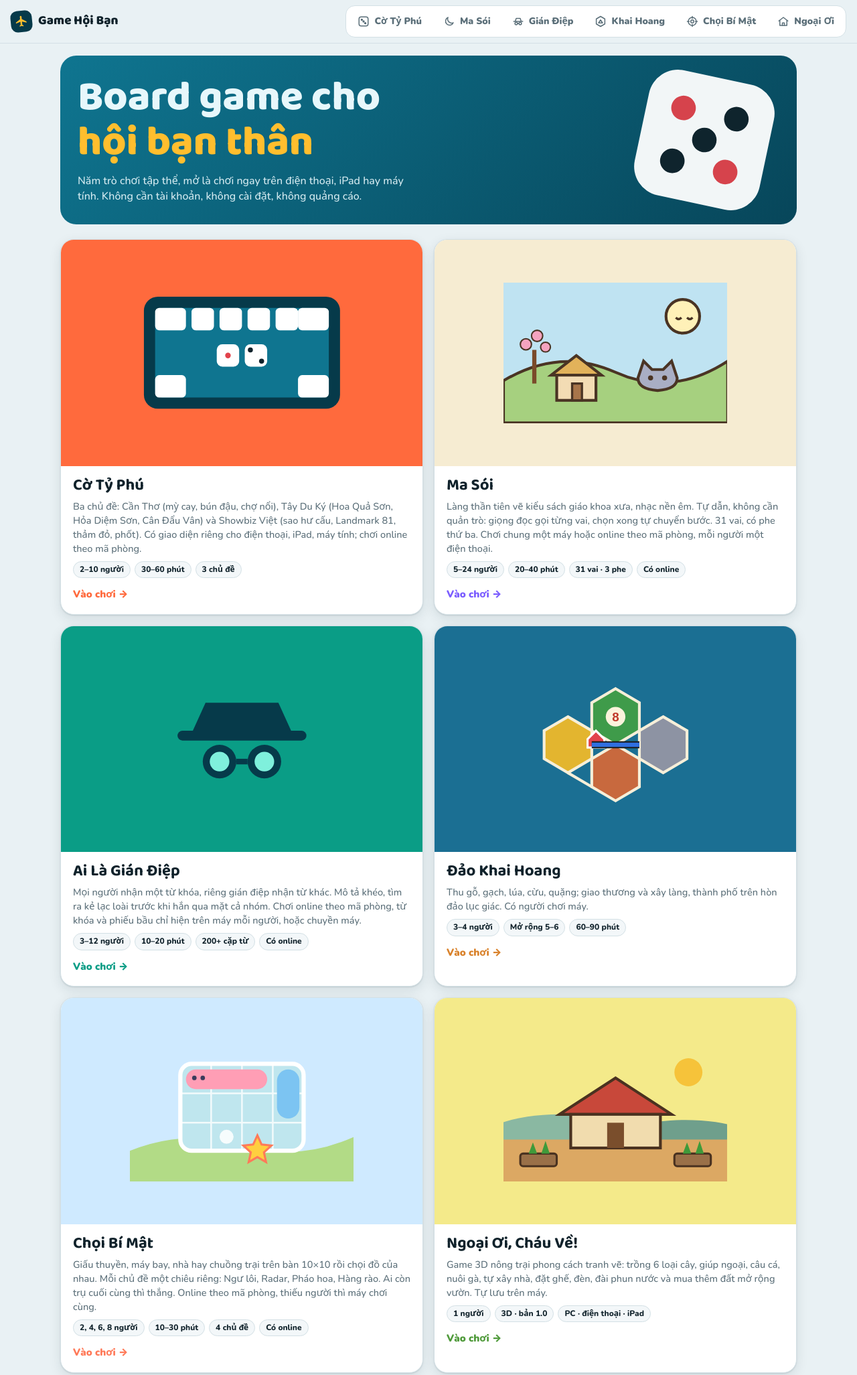
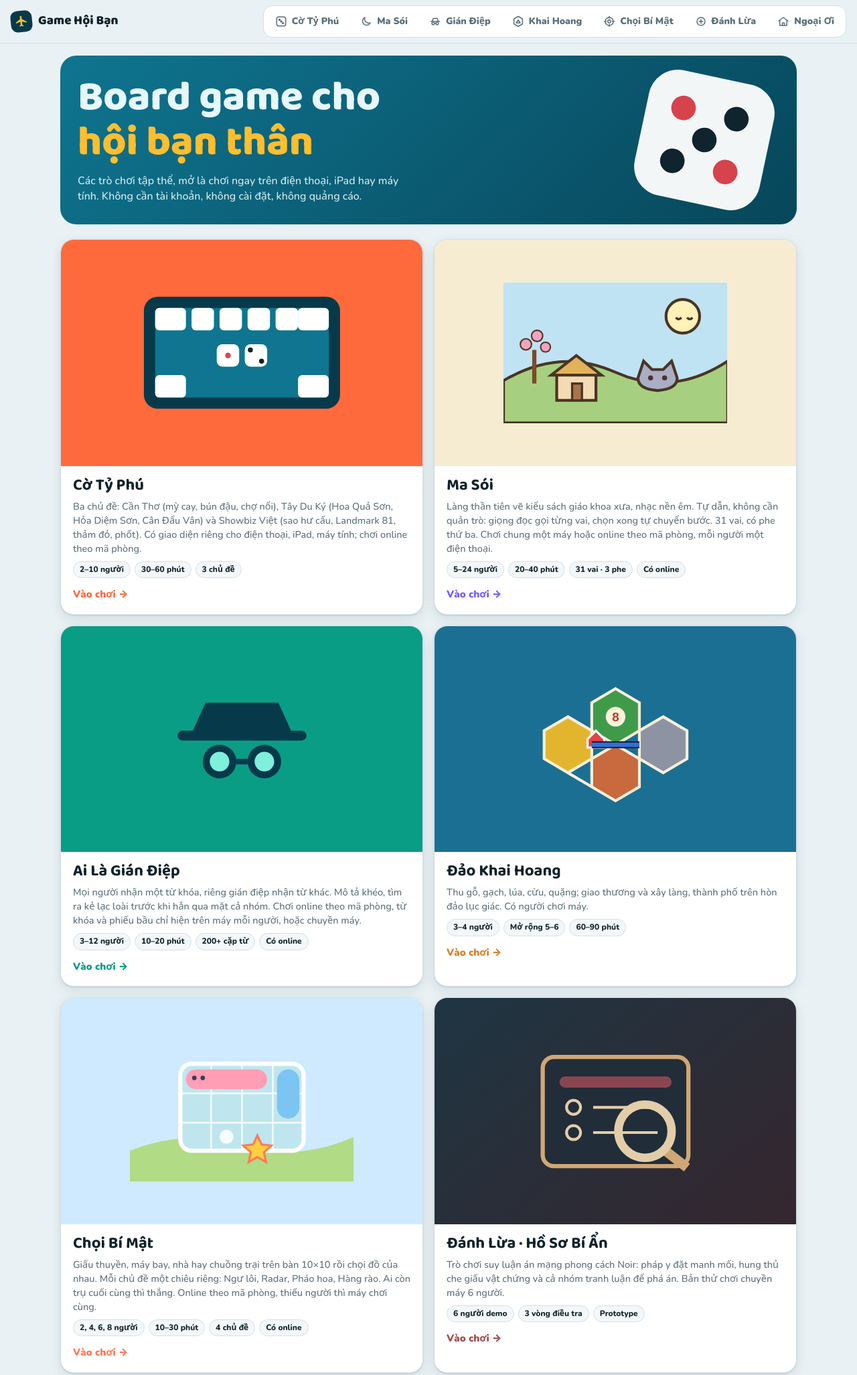
Before and after one commit to buuhaucantho-ship-it/game-hoi-ban, a plain HTML site: page index.html in a window 1280 px wide. Shown: the top 2053 px of the page at 67% size. Drawn offline with nearby package versions, Linux system fonts and the light colour scheme.

Commit message:
feat: feature Đánh Lừa in game hub navigation and catalog

```diff
--- a/index.html
+++ b/index.html
@@ -46,6 +46,7 @@
     <a class="gtab" href="gian-diep.html" style="--tc:#0a9d86"><svg class="i" viewBox="0 0 24 24"><path d="M3 12h18M6 12l2-6h8l2 6"/><circle cx="8" cy="16" r="2.5"/><circle cx="16" cy="16" r="2.5"/><path d="M10.5 16h3"/></svg>Gián Điệp</a>
     <a class="gtab" href="khai-hoang.html" style="--tc:#d9822b"><svg class="i" viewBox="0 0 24 24"><path d="M12 2l8.5 5v10L12 22l-8.5-5V7z"/><path d="M8 15l4-6 4 6z"/></svg>Khai Hoang</a>
     <a class="gtab" href="choi.html" style="--tc:#ff7a59"><svg class="i" viewBox="0 0 24 24"><circle cx="12" cy="12" r="8"/><circle cx="12" cy="12" r="3"/><path d="M12 2v4M12 18v4M2 12h4M18 12h4"/></svg>Chọi Bí Mật</a>
+    <a class="gtab" href="danh-lua.html" style="--tc:#a64e50"><svg class="i" viewBox="0 0 24 24"><circle cx="12" cy="12" r="8"/><path d="M8 12h8M12 8v8"/></svg>Đánh Lừa</a>
     <a class="gtab" href="ngoai-oi/" style="--tc:#4f9a3a"><svg class="i" viewBox="0 0 24 24"><path d="M3 11l9-7 9 7"/><path d="M5 10v10h14V10"/><path d="M10 20v-5h4v5"/></svg>Ngoại Ơi</a>
   </div>
 </div></nav>
@@ -53,7 +54,7 @@
 <main class="wrap">
   <section class="hero">
     <h1>Board game cho <span>hội bạn thân</span></h1>
-    <p>Năm trò chơi tập thể, mở là chơi ngay trên điện thoại, iPad hay máy tính. Không cần tài khoản, không cài đặt, không quảng cáo.</p>
+    <p>Các trò chơi tập thể, mở là chơi ngay trên điện thoại, iPad hay máy tính. Không cần tài khoản, không cài đặt, không quảng cáo.</p>
     <svg class="dice" viewBox="0 0 120 120" aria-hidden="true"><rect x="8" y="8" width="104" height="104" rx="24" fill="#fff"/><g fill="#e2434b"><circle cx="38" cy="38" r="10"/><circle cx="82" cy="82" r="10"/></g><g fill="#10222b"><circle cx="82" cy="38" r="10"/><circle cx="38" cy="82" r="10"/><circle cx="60" cy="60" r="10"/></g></svg>
   </section>
 
@@ -83,6 +84,10 @@
       <div class="body"><h2>Chọi Bí Mật</h2><p>Giấu thuyền, máy bay, nhà hay chuồng trại trên bàn 10×10 rồi chọi đồ của nhau. Mỗi chủ đề một chiêu riêng: Ngư lôi, Radar, Pháo hoa, Hàng rào. Ai còn trụ cuối cùng thì thắng. Online theo mã phòng, thiếu người thì máy chơi cùng.</p>
         <div class="meta"><span>2, 4, 6, 8 người</span><span>10–30 phút</span><span>4 chủ đề</span><span>Có online</span></div><span class="go">Vào chơi →</span></div>
     </a>
+    <a class="game" href="danh-lua.html" style="--gc:#a64e50">
+      <div class="art" style="background:linear-gradient(140deg,#1e3542,#35262e)"><svg viewBox="0 0 160 100" aria-hidden="true"><rect x="28" y="11" width="104" height="78" rx="8" fill="#212d39" stroke="#d0a774" stroke-width="3"/><rect x="40" y="25" width="80" height="8" rx="4" fill="#8a4650"/><g stroke="#e3cda9" stroke-width="2" fill="none"><circle cx="50" cy="47" r="5"/><path d="M64 47h46"/><circle cx="50" cy="65" r="5"/><path d="M64 65h46"/></g><path d="M113 76l18 14" stroke="#d0a774" stroke-width="7"/><circle cx="101" cy="64" r="19" fill="none" stroke="#e3cda9" stroke-width="6"/></svg></div>
+      <div class="body"><h2>Đánh Lừa · Hồ Sơ Bí Ẩn</h2><p>Trò chơi suy luận án mạng phong cách Noir: pháp y đặt manh mối, hung thủ che giấu vật chứng và cả nhóm tranh luận để phá án. Bản thử chơi chuyền máy 6 người.</p><div class="meta"><span>6 người demo</span><span>3 vòng điều tra</span><span>Prototype</span></div><span class="go">Vào chơi →</span></div>
+    </a>
     <a class="game" href="ngoai-oi/" style="--gc:#4f9a3a">
       <div class="art" style="background:#f4ea8a"><svg viewBox="0 0 160 100" aria-hidden="true"><ellipse cx="40" cy="74" rx="60" ry="22" fill="#8ab8a2"/><ellipse cx="130" cy="76" rx="56" ry="20" fill="#6f9f8c"/><rect y="70" width="160" height="30" fill="#dca863"/><path d="M40 52l40-26 40 26z" fill="#c8483a" stroke="#4a3220" stroke-width="2"/><rect x="48" y="52" width="64" height="24" fill="#f1dcae" stroke="#4a3220" stroke-width="2"/><rect x="74" y="58" width="12" height="18" fill="#7a4e2c"/><g fill="#9a7048" stroke="#4a3220" stroke-width="1.5"><rect x="12" y="80" width="26" height="9" rx="2"/><rect x="122" y="80" width="26" height="9" rx="2"/></g><g fill="#3f9a3a"><path d="M18 80l3-8 3 8zM27 80l3-9 3 9zM128 80l3-8 3 8zM137 80l3-9 3 9z"/></g><circle cx="132" cy="22" r="10" fill="#f6c33a"/></svg></div>
       <div class="body"><h2>Ngoại Ơi, Cháu Về!</h2><p>Game 3D nông trại phong cách tranh vẽ: trồng 6 loại cây, giúp ngoại, câu cá, nuôi gà, tự xây nhà, đặt ghế, đèn, đài phun nước và mua thêm đất mở rộng vườn. Tự lưu trên máy.</p>
```
